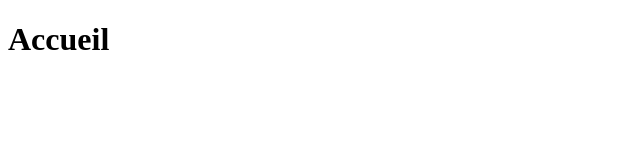
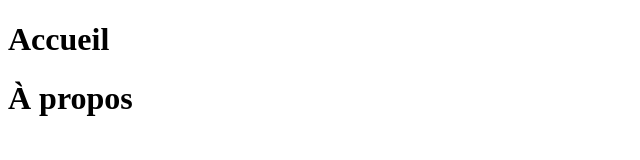
Before and after one commit to HugoMacquet76/mon_projet, a plain HTML site: page index.html in a window 1280 px wide. Shown: the whole page, without its empty margins (0-640 px from the left). Drawn offline with Linux system fonts and the light colour scheme.

Commit message:
Ajout de À propos dans le fichier html

```diff
--- a/index.html
+++ b/index.html
@@ -7,5 +7,6 @@
 </head>
 <body>
     <h1>Accueil</h1>
+    <h1>À propos</h1>
 </body>
 </html>
```
